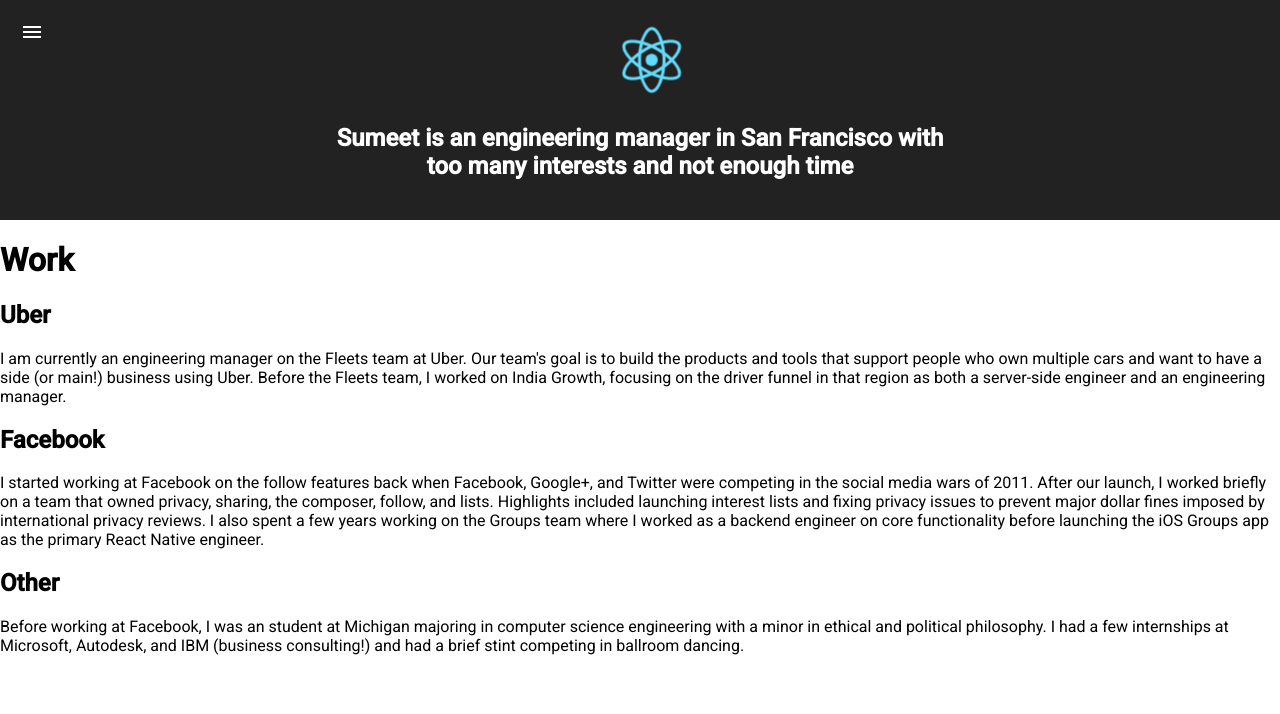
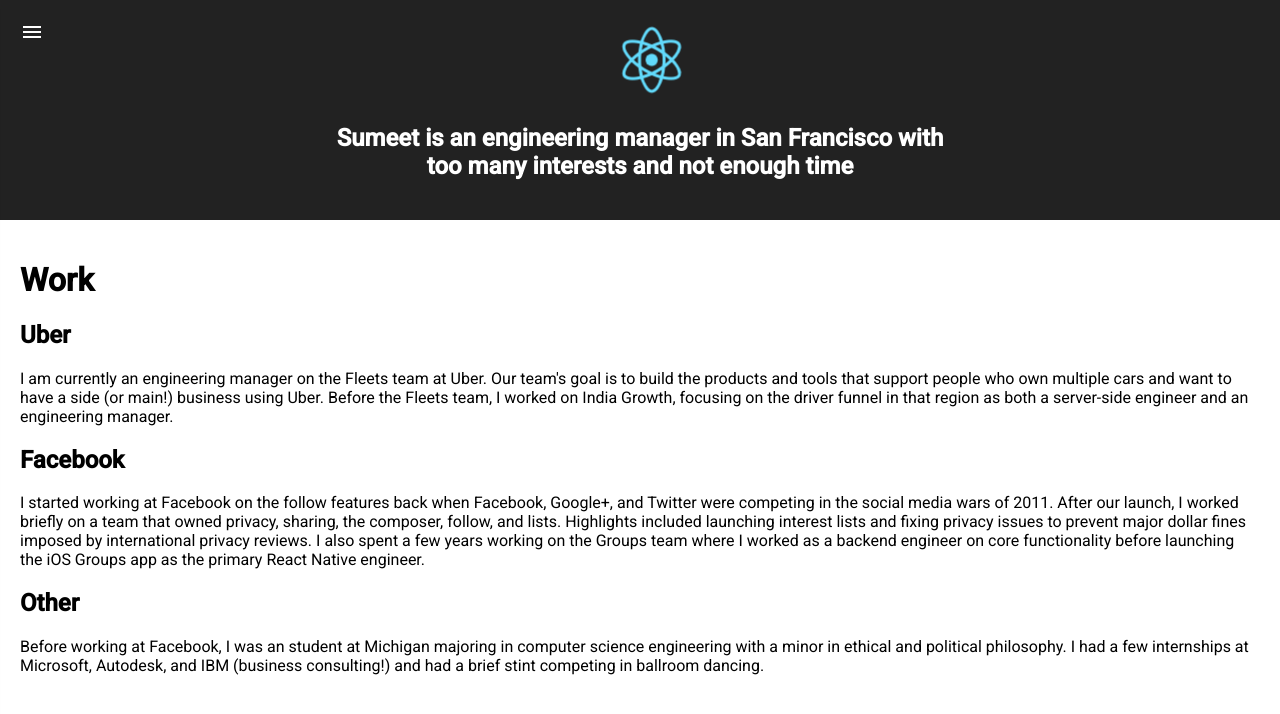
Before and after one commit to sumeetv/Focus, a React (Create React App) app: page / in a window 1280 px wide. Shown: the top 714 px of the page. Built offline with nearby package versions, Linux system fonts and the light colour scheme.

Commit message:
Fix About Page css
Summary: Now that we've moved everything around, we should have
per page CSS to handle paddign so that some pages can have full
bleed images while others have padded text

Test Plan: View site

Author: sumeetv

Reviewers:

```diff
--- /dev/null
+++ b/src/AboutPage.css
@@ -0,0 +1,3 @@
+.About-page-container {
+  padding: 20px;
+}
--- a/src/AboutPage.js
+++ b/src/AboutPage.js
@@ -1,9 +1,11 @@
 import React, { Component } from 'react';
+
+import './AboutPage.css';
 
 class AboutPage extends Component {
   render() {
     return (
-      <div>
+      <div className="About-page-container">
         <h1>Work</h1>
         <h2>Uber</h2>
         <p>
```
